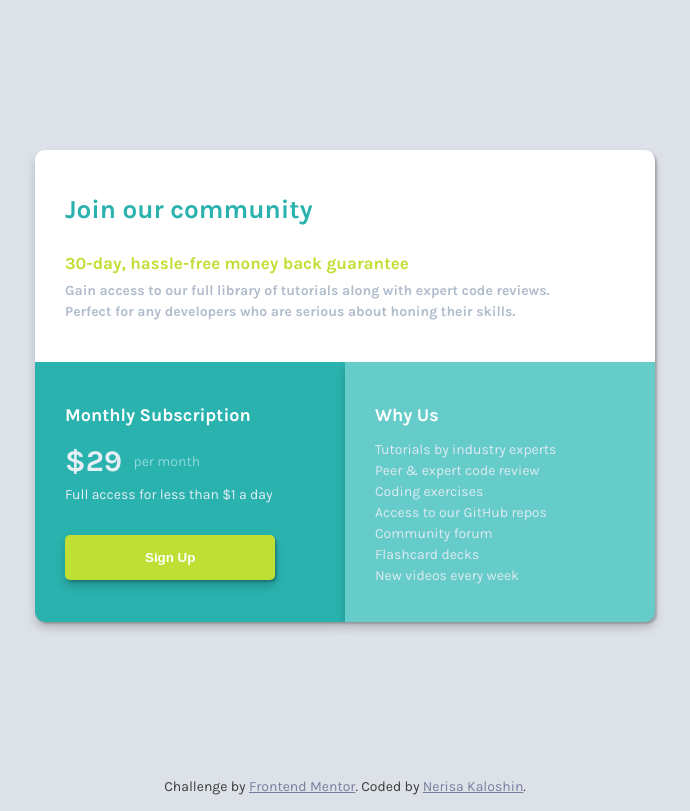
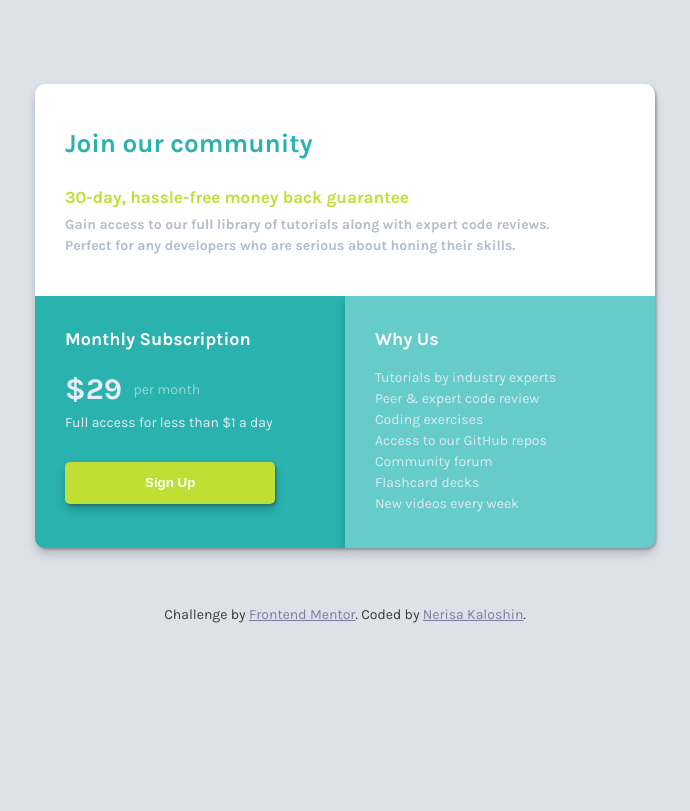
Before and after one commit to NerisaK/github-upload, a plain HTML site: page index.html in a window 1280 px wide. Shown: the whole page, without its empty margins (295-985 px from the left). Drawn offline with Linux system fonts and the light colour scheme.

Commit message:
changed float to grid

```diff
--- a/index.html
+++ b/index.html
@@ -3,41 +3,34 @@
 <head>
   <meta charset="UTF-8">
   <meta name="viewport" content="width=device-width, initial-scale=1.0"> <!-- displays site properly based on user's device -->
-
   <link rel="icon" type="image/png" sizes="32x32" href="./images/favicon-32x32.png">
   <link rel="stylesheet" href="style.css">
   <link rel="preconnect" href="https://fonts.gstatic.com">
   <link href="https://fonts.googleapis.com/css2?family=Karla:wght@400;700&display=swap" rel="stylesheet">
-
   <title>Frontend Mentor | Single Price Grid Component</title>
-
 </head>
 
 <body>
+<section id="pricetab">
 
-  <section id="pricetab">
 <div class="join">
 <h1>Join our community</h1>
-
 <p id="yellow-text">30-day, hassle-free money back guarantee</p>
-
 <p><strong>Gain access to our full library of tutorials along with expert code reviews.<br>
 Perfect for any developers who are serious about honing their skills.</strong></p>
 </div>
-
+<section id="columns">
 <div class="subscribe">
 <h3>Monthly Subscription</h3>
-
+<p>
 <span id="dollar">&dollar;29</span> <span id="permonth">per month</span><br>
-
 Full access for less than &dollar;1 a day<br>
-
+</p>
 <button>Sign Up</button>
 </div>
-
 <div class="why-us">
 <h3>Why Us</h3>
-
+<p>
 Tutorials by industry experts<br>
 Peer &amp; expert code review<br>
 Coding exercises<br>
@@ -45,7 +38,9 @@
 Community forum<br>
 Flashcard decks<br>
 New videos every week<br>
+</p>
 </div>
+</section>
 </section>
 
 <footer>
@@ -54,5 +49,6 @@
 Coded by <a href="https://github.com/NerisaK/">Nerisa Kaloshin</a>.
 </p>
 </footer>
+
 </body>
 </html>
--- a/style.css
+++ b/style.css
@@ -5,7 +5,7 @@ body {
     background-size: 1440px;
     background-color: hsla(216, 22%, 67%, 0.329);
     margin: 0;
-    padding: 0%;
+    padding: 0;
     line-height: 1.5;
 }
 
@@ -21,16 +21,20 @@ h3 {
     font-size: 18px;
     font-weight: 700;
     color: white;
-    margin-top: 10px;
-    margin-bottom: 10px;
+    margin: 10px 0;
 }
 
 #pricetab {
-    padding: 150px 150px 400px 150px;
+    padding: 6em 2em 2em 2em;
     width: 620px;
     display: block;
     margin: auto;
     position: static;
+}
+
+#columns {
+    display: grid;
+    grid-template-columns: 1fr 1fr;
 }
 
 .join,
@@ -64,11 +68,9 @@ h3 {
     color:hsl(204, 43%, 93%);
     box-shadow: 2px 2px 2px 0 rgba(0,0,0,0.2), 0 6px 10px 0 rgba(0,0,0,0.19);
     border-bottom-left-radius: 10px;
-    padding: 30px;
+    padding: 20px 30px;
     float: left;
     box-sizing: border-box;
-    height: 260px;
-    width: 50%;
 }
 
 #dollar {
@@ -85,12 +87,13 @@ h3 {
 button {
     color: white;
     background-color: hsl(71, 73%, 54%);
-    padding: 15px 80px;
     font-weight: 700;
     border: none;
     border-radius: 5px;
     box-shadow: 2px 2px 2px 0 rgba(0,0,0,0.2), 0 6px 10px 0 rgba(0,0,0,0.19);
-    margin: 30px 30px 30px 0;
+    white-space: nowrap;
+    padding: 1em 6em;
+    margin: 15px 0 20px 0;
 }
 
 button:hover {
@@ -102,16 +105,15 @@ button:hover {
     color:hsl(204, 43%, 91%);
     border-bottom-right-radius: 10px;
     box-shadow: 2px 2px 2px 0 rgba(0,0,0,0.2), 0 6px 10px 0 rgba(0,0,0,0.19);
-    padding: 30px 30px 45px 30px;
+    padding: 20px 30px;
     float: right;
     box-sizing: border-box;
-    height: 260px;
-    width: 50%;
 }
 
 footer {
     text-align: center;
     color:rgb(58, 58, 58);
+    padding: 1em;
 }
 
 footer a {
```
Also changed, not shown: 1 other file. Lines whose indentation alone changed are shown as unchanged.
